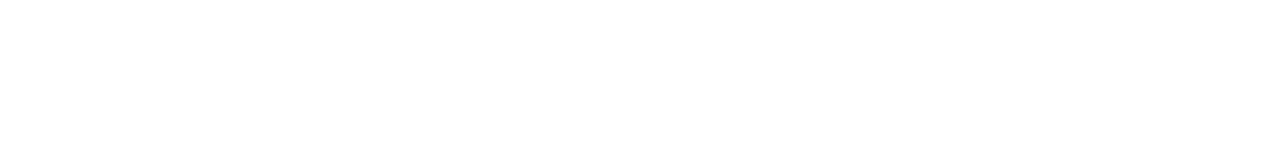
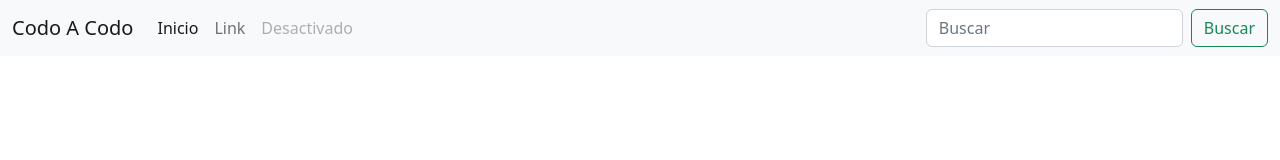
Before and after one commit to fernandoD91/CaC-java-2022-Actividad-Bootstrap-1, a plain HTML site: page index.html in a window 1280 px wide. Drawn offline with nearby package versions, Linux system fonts and the light colour scheme.

Commit message:
Codigo Nav

```diff
--- a/index.html
+++ b/index.html
@@ -5,8 +5,38 @@
     <meta http-equiv="X-UA-Compatible" content="IE=edge">
     <meta name="viewport" content="width=device-width, initial-scale=1.0">
     <title>Actividad Practica Obligatoria 1 Bootstrap</title>
+    <link href="https://cdn.jsdelivr.net/npm/bootstrap@5.2.2/dist/css/bootstrap.min.css" rel="stylesheet" integrity="sha384-Zenh87qX5JnK2Jl0vWa8Ck2rdkQ2Bzep5IDxbcnCeuOxjzrPF/et3URy9Bv1WTRi" crossorigin="anonymous">
+    <script src="https://cdn.jsdelivr.net/npm/bootstrap@5.2.2/dist/js/bootstrap.bundle.min.js" integrity="sha384-OERcA2EqjJCMA+/3y+gxIOqMEjwtxJY7qPCqsdltbNJuaOe923+mo//f6V8Qbsw3" crossorigin="anonymous"></script>
+
 </head>
+
 <body>
+    <nav class="navbar navbar-expand-lg navbar-light bg-light">
+        <div class="container-fluid">
+            <a href="#" class="navbar-brand">Codo A Codo</a>
+            <button class="navbar-toggler" type="button" data-bs-toggle="collapse" data-bs-target="#navbarSupportedContent" aria-controls="navbarSupportedContent" aria-expanded="false" aria-label="Toggle navigation">
+                <span class="navbar-toggler-icon"></span>
+            </button>
+            <div class="collapse navbar-collapse" id="navbarSupportedContent">
+            <ul class="navbar-nav me-auto mb-2 mb-lg-0">
+                <li class="nav-item">
+                    <a href="#" class="nav-link active" aria-current="page" >Inicio</a>
+                </li>
+                <li class="nav-item">
+                    <a href="#" class="nav-link">Link</a>
+                </li>
+                <li class="nav-item">
+                    <a href="#" class="nav-link disabled">Desactivado</a>
+                </li>
+            </ul>
+            <form action="" class="d-flex">
+                <input type="search" class="form-control me-2" placeholder="Buscar" aria-label="Search">
+                <button class="btn btn-outline-success" type="submit">Buscar</button>
+            </form>
+        </div>
+    </div>
+    </nav>
+
 
 </body>
 </html>
```
